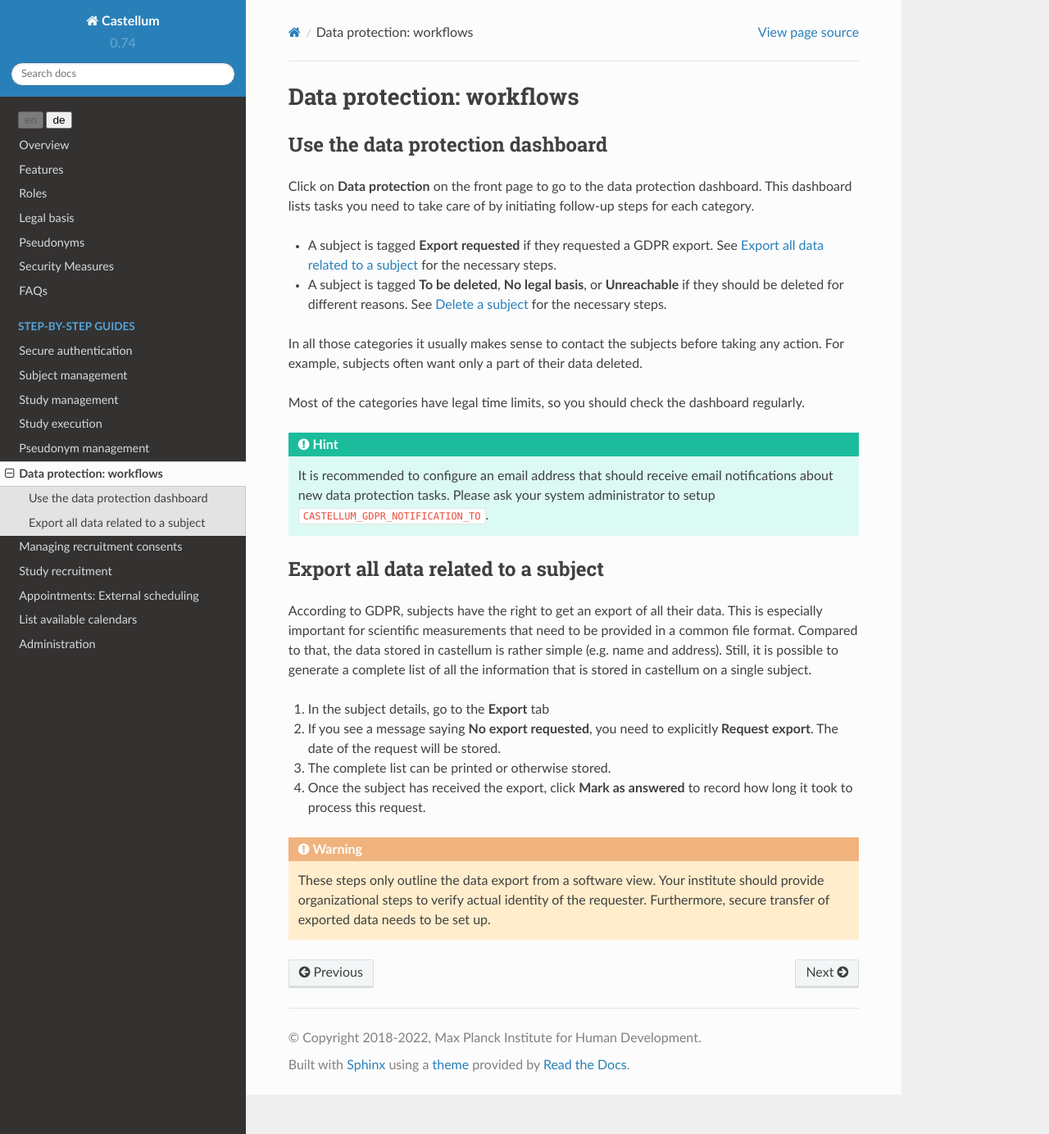
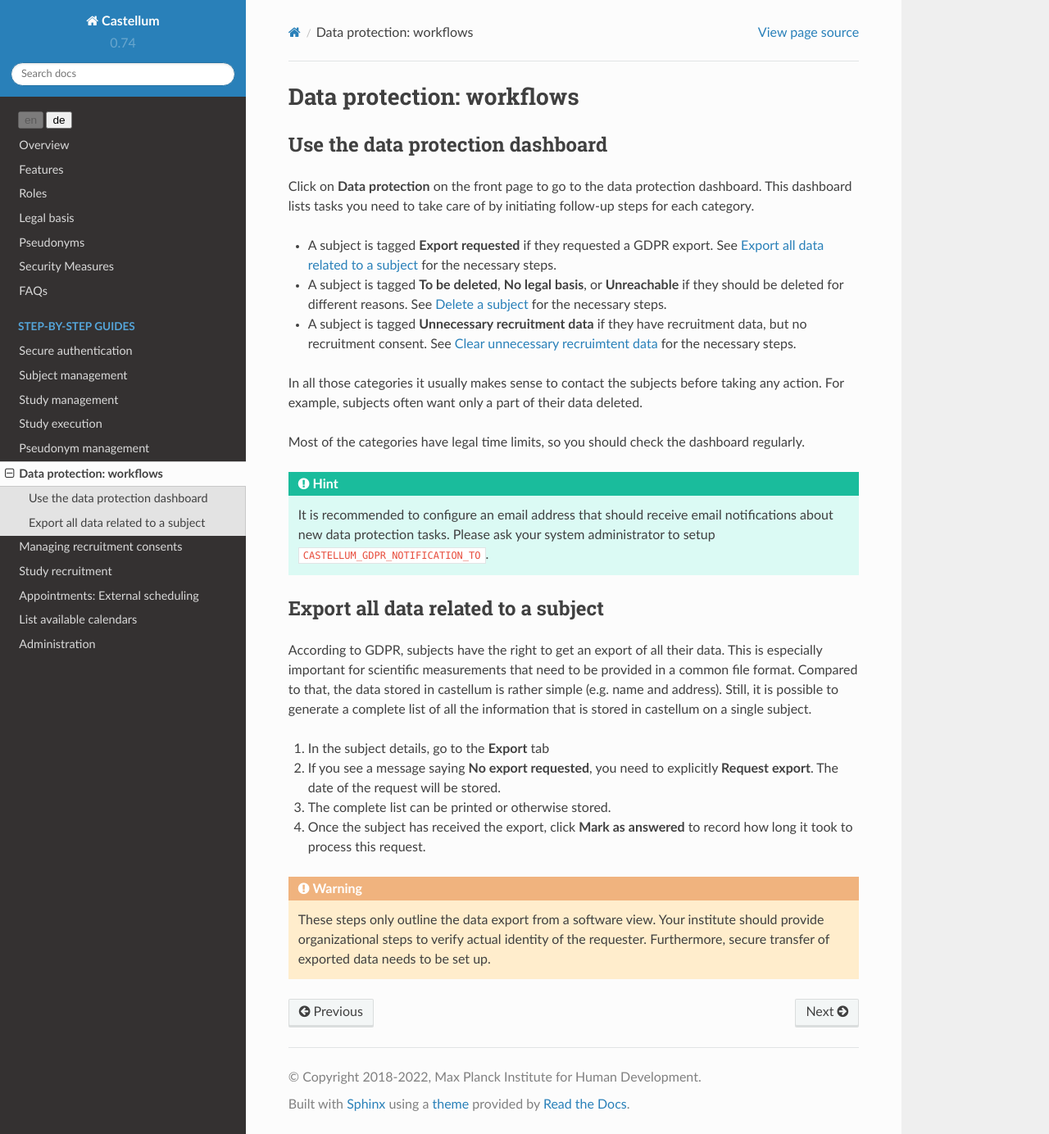
Before and after one commit to DouglasNeuroInformatics/castellum, a Sphinx documentation site: the page built from source/guides/data-protection.rst, in a window 1280 px wide and 1384 px high. Shown: the whole window at 82% size. Built offline with Sphinx 7.4.7 and the Read the Docs theme 2.0.0, drawn with Linux system fonts in a browser that asks for light colours.

Commit message:
mention Unnecessary recruitment data for data protection dashboard

```diff
--- a/source/guides/data-protection.rst
+++ b/source/guides/data-protection.rst
@@ -17,6 +17,9 @@ follow-up steps for each category.
 -   A subject is tagged **To be deleted**, **No legal basis**, or
     **Unreachable** if they should be deleted for different reasons. See
     :ref:`subject-delete` for the necessary steps.
+-   A subject is tagged **Unnecessary recruitment data** if they have
+    recruitment data, but no recruitment consent. See
+    :ref:`subject-unnecessary-recruitment-data` for the necessary steps.
 
 In all those categories it usually makes sense to contact the subjects before
 taking any action. For example, subjects often want only a part of their data
```
